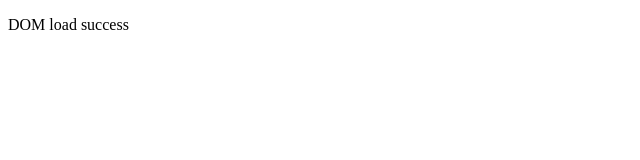
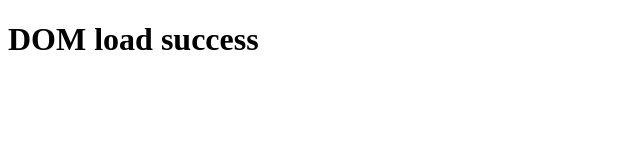
Before and after one commit to acciojob/load-dom-Siddhantji, a website: page main.html in a window 1280 px wide. Shown: the whole page, without its empty margins (0-640 px from the left). Drawn offline with Linux system fonts and the light colour scheme.

Commit message:
created a submission

```diff
--- a/main.html
+++ b/main.html
@@ -8,7 +8,7 @@
             function writeMessage() {
                 var message = "DOM load success";
                 // Create a new <p> element
-                var paragraph = document.createElement("p");
+                var paragraph = document.createElement("h1");
                 // Set the text content of the <p> element to the message
                 paragraph.textContent = message;
                 // Append the <p> element to the body of the document
```
